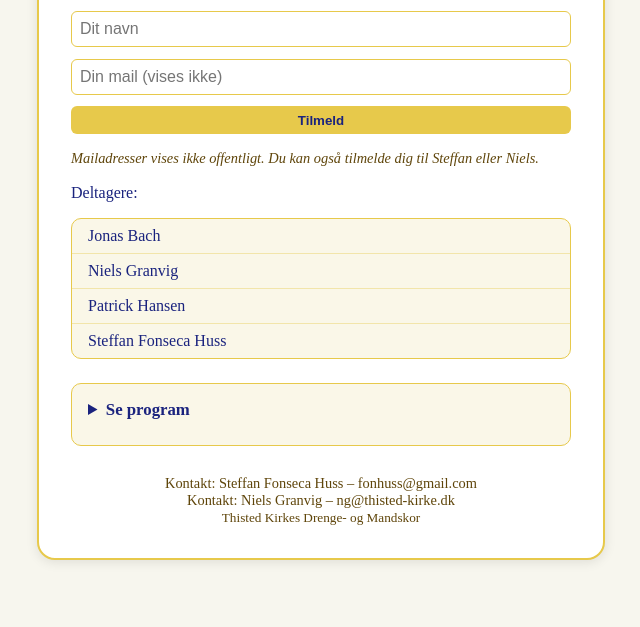
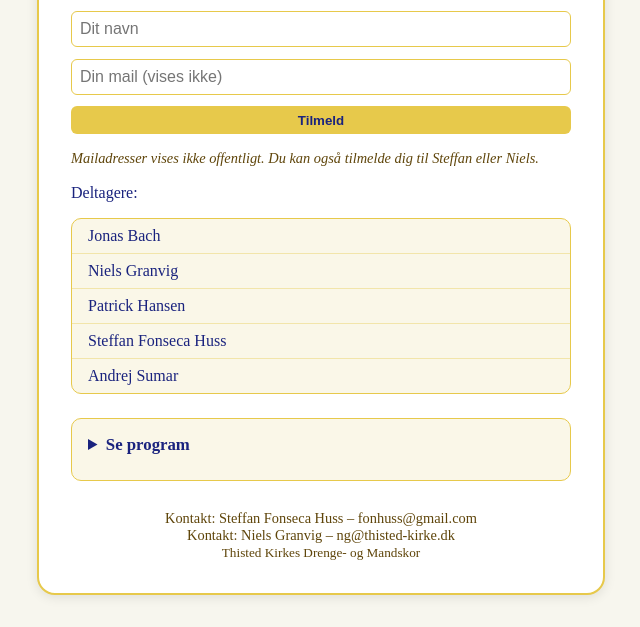
Before and after one commit to Fonhuss/TKDM-gammelkorweekend, a plain HTML site: page index.html in a window 1280 px wide. Shown: the part 288-915 px from the top of the page, without its empty margins (319-959 px from the left). Before the commit the page ends 880 px from the top, so only its background shows below. Drawn offline with Linux system fonts and the light colour scheme; a web font is replaced by a local one.

Commit message:
Update index.html

```diff
--- a/index.html
+++ b/index.html
@@ -136,6 +136,7 @@
       <li>Niels Granvig</li>
       <li>Patrick Hansen</li>
       <li>Steffan Fonseca Huss</li>
+      <li>Andrej Sumar</li>
 
       <!-- Tilføj flere deltagere manuelt herunder -->
     </ul>
```
